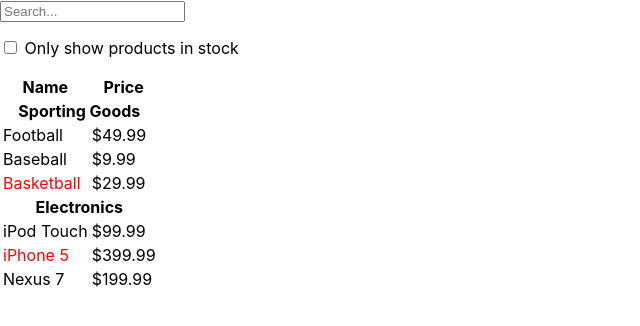
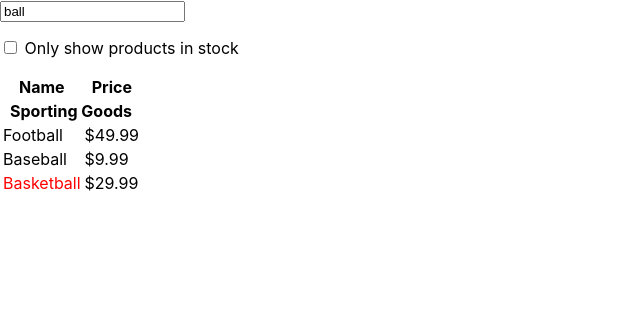
Before and after one commit to keluorg/hello-react, a React (Create React App) app: page / in a window 1280 px wide. Shown: the top 326 px of the page, without its empty margins (0-640 px from the left). Built offline with nearby package versions, Linux system fonts and the light colour scheme.

Commit message:
[update] 12. react 哲学 2 单项数据绑定

```diff
--- a/src/FilterableProductTable.js
+++ b/src/FilterableProductTable.js
@@ -33,10 +33,19 @@
 
 class ProductTable extends React.Component {
     render() {
+        const filterText = this.props.filterText;
+        const inStockOnly = this.props.inStockOnly;
+
         const rows = [];
         let lastCategory = null;
 
         this.props.products.forEach((product) => {
+            if (product.name.indexOf(filterText) === -1) {
+                return;
+            }
+            if (inStockOnly && !product.stocked) {
+                return;
+            }
             if (product.category !== lastCategory) {
                 rows.push(
                     <ProductCategoryRow
@@ -47,7 +56,8 @@
             rows.push(
                 <ProductRow
                     product={product}
-        key={product.name} />
+                    key={product.name}
+                />
             );
             lastCategory = product.category;
         });
@@ -68,11 +78,19 @@
 
 class SearchBar extends React.Component {
     render() {
+        const filterText = this.props.filterText;
+        const inStockOnly = this.props.inStockOnly;
+
         return (
             <form>
-            <input type="text" placeholder="Search..." />
+                <input
+                    type="text"
+                    placeholder="Search..."
+                    value={filterText} />
                 <p>
-            <input type="checkbox" />
+                    <input
+                        type="checkbox"
+                        checked={inStockOnly} />
                     {' '}
                     Only show products in stock
                 </p>
@@ -82,16 +100,29 @@
 }
 
 class FilterableProductTable extends React.Component {
+    constructor(props) {
+        super(props);
+        this.state = {
+            filterText: 'ball',
+            inStockOnly: false
+        };
+    }
+
     render() {
         return (
             <div>
-            <SearchBar />
-            <ProductTable products={this.props.products} />
+                <SearchBar
+                    filterText={this.state.filterText}
+                    inStockOnly={this.state.inStockOnly}
+                />
+                <ProductTable
+                    products={this.props.products}
+                    filterText={this.state.filterText}
+                    inStockOnly={this.state.inStockOnly}
+                />
             </div>
         );
     }
 }
 
-
-
 export default FilterableProductTable;
```
Lines whose indentation alone changed are shown as unchanged.
